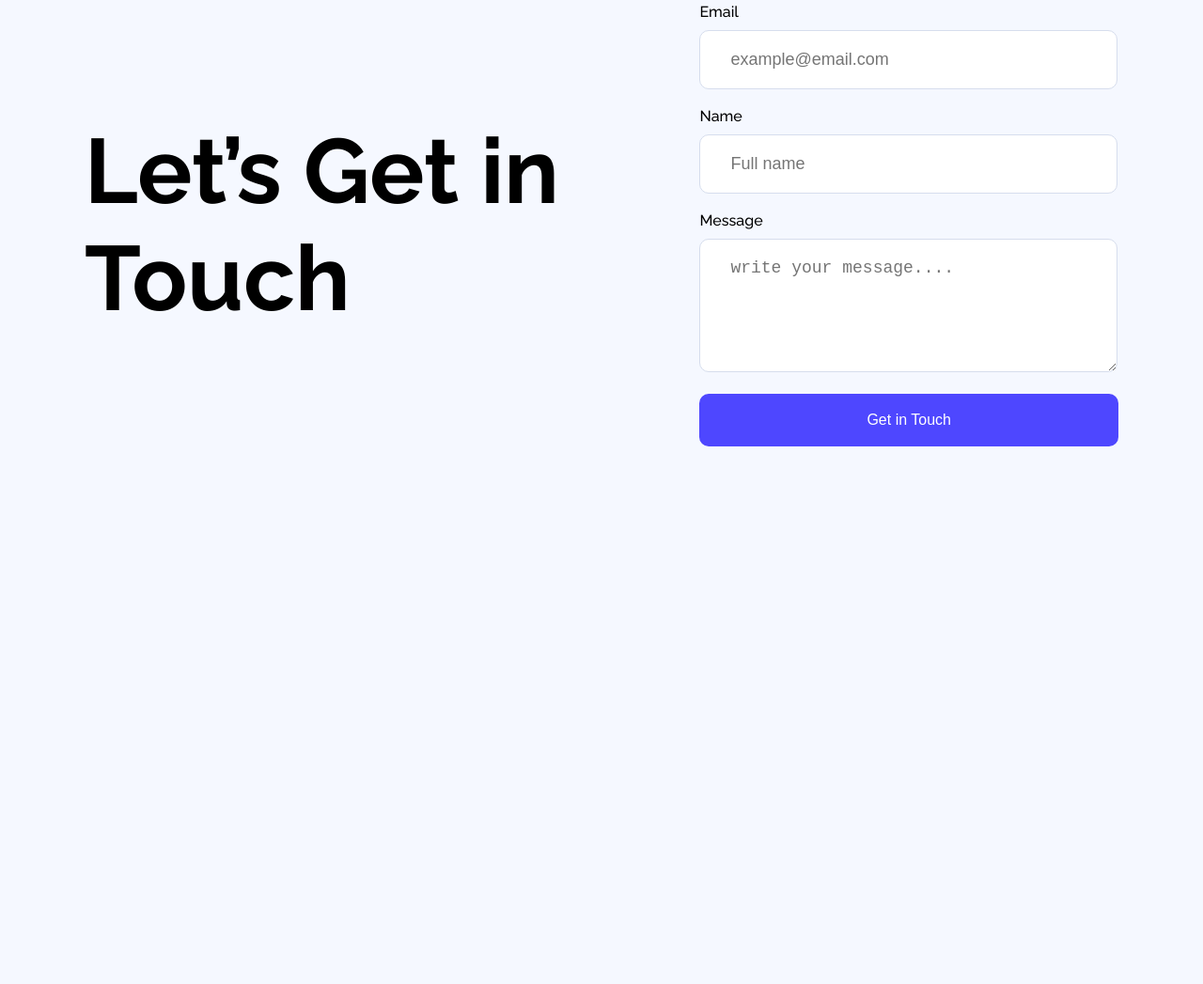
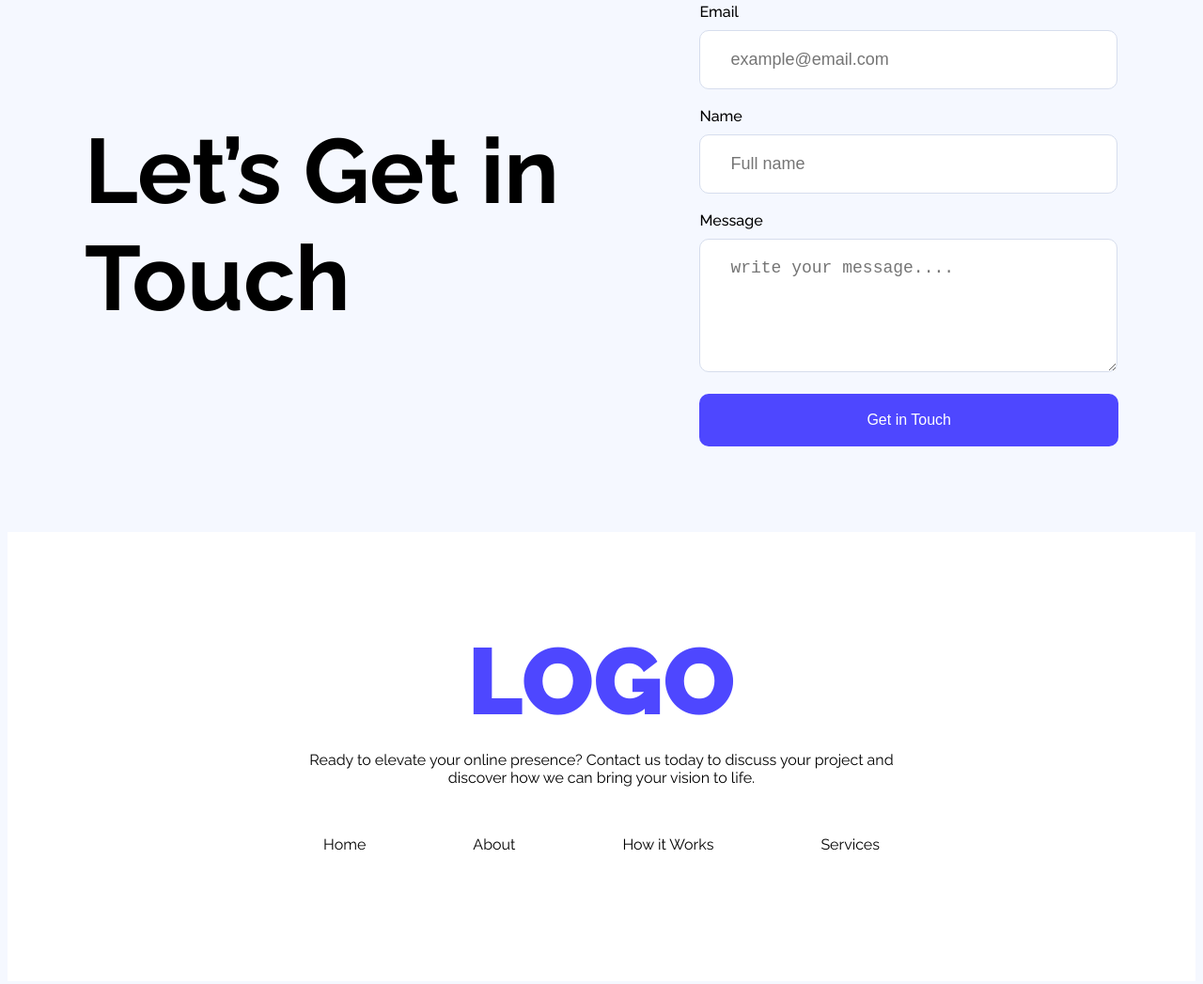
Before and after one commit to aklimaakterasiya/webflow, a plain HTML site: page index.html in a window 1280 px wide. Shown: the part 3013-4060 px from the top of the page at 94% size. Before the commit the page ends 3516 px from the top, so only its background shows below. Drawn offline with Linux system fonts and the light colour scheme.

Commit message:
added footer section

```diff
--- a/index.html
+++ b/index.html
@@ -164,7 +164,19 @@
     </main>
 
     <!-- footer section  -->
+
     <footer>
+        <section class="footer">
+            <h3>LOGO</h3>
+            <p>Ready to elevate your online presence? Contact us today to discuss your project and discover how we can
+                bring your vision to life.</p>
+            <div class="flex">
+                <p>Home</p>
+                <p>About</p>
+                <p>How it Works</p>
+                <p>Services</p>
+            </div>
+        </section>
 
     </footer>
 </body>
--- a/styles/style.css
+++ b/styles/style.css
@@ -102,7 +102,7 @@ h1 {
     border-radius: 14px;
 }
 
-.card-gap{
+.card-gap {
     gap: 20px;
 }
 
@@ -112,14 +112,14 @@ h1 {
     gap: 6px;
 }
 
-.review h3{
+.review h3 {
     color: rgba(37, 36, 50, 1);
     font-size: 42px;
     font-weight: 700;
     text-align: center;
 }
 
-.avater p{
+.avater p {
     margin: 0px;
 }
 
@@ -129,25 +129,25 @@ h1 {
     height: 40px;
 }
 
-.love{
+.love {
     font-size: 24px;
     color: rgba(30, 30, 30, 1);
     font-weight: 600;
 }
 
-.template{
+.template {
     font-size: 16px;
     font-weight: 400;
     color: rgba(30, 30, 30, 1);
 }
 
-.name{
+.name {
     font-size: 16px;
     font-weight: 600;
     color: rgba(117, 117, 117, 1);
 }
 
-.date{
+.date {
     font-size: 16px;
     font-weight: 400;
     color: rgba(179, 179, 179, 1);
@@ -177,18 +177,20 @@ h1 {
 
 /* form section  */
 
-.form{
+.form {
     width: 50%;
 }
 
-.form-section h3{
+.form-section h3 {
     color: rgba(0, 0, 0, 1);
     font-size: 97px;
     font-weight: 700;
     margin: 0;
 }
 
-#email, #name, #message{
+#email,
+#name,
+#message {
     color: rgba(0, 0, 0, 1);
     font-size: 18px;
     font-weight: 500;
@@ -203,11 +205,32 @@ h1 {
     margin-bottom: 19px;
 }
 
-label{
+label {
     font-weight: 500;
 }
 
-.touch{
+.touch {
     width: 100%;
     padding: 19px 101px;
 }
+
+/* footer section  */
+
+footer {
+    background-color: white;
+    margin-top: 71px;
+}
+
+.footer {
+    width: 50%;
+    margin: auto;
+    padding: 100px 0;
+    text-align: center;
+}
+
+.footer h3 {
+    color: rgba(78, 71, 255, 1);
+    font-size: 100px;
+    font-weight: 900;
+    margin: 0;
+}
```
